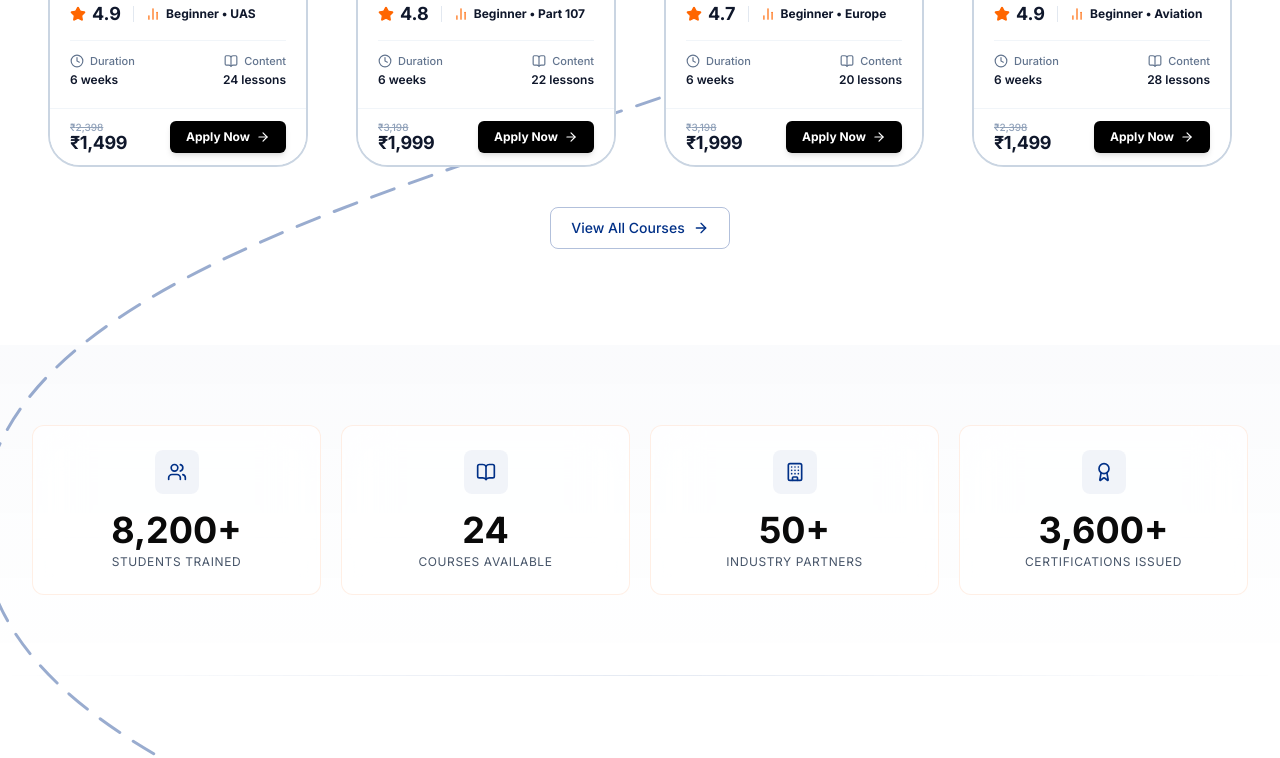
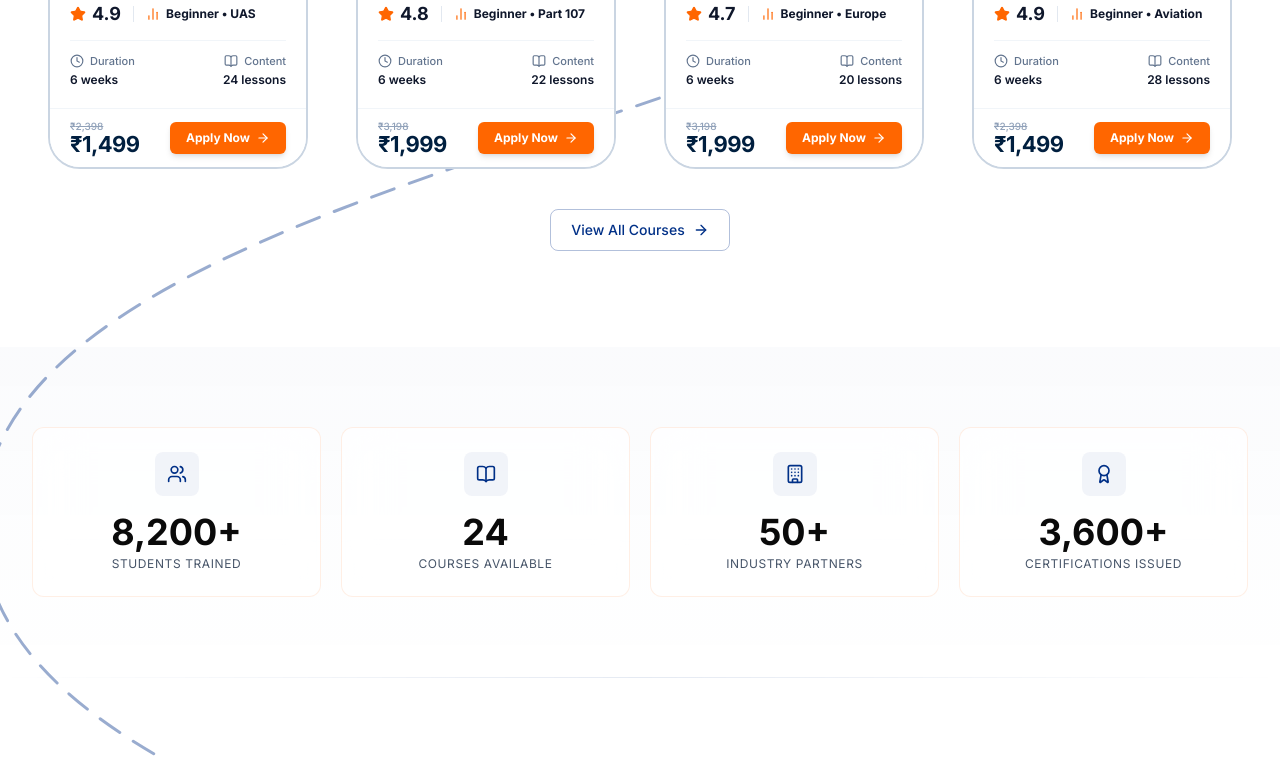
Before and after one commit to Dpweb-cloud/Aerospark2, a Next.js app: page / in a window 1280 px wide. Shown: the part 1320-2078 px from the top of the page. Built offline with nearby package versions, Linux system fonts and the light colour scheme.

Commit message:
update button changes

```diff
--- a/src/app/academy/page.tsx
+++ b/src/app/academy/page.tsx
@@ -334,11 +334,11 @@ export default function AcademyPage() {
                         <div className="relative z-10 px-5 py-3 flex items-center justify-between bg-white shrink-0 border-t border-slate-100 mt-auto">
                           <div className="flex flex-col">
                             <span className="text-[10px] text-slate-400 line-through font-medium leading-none mb-0.5">₹{Math.floor(course.price * 1.6).toLocaleString()}</span>
-                            <span className="text-[18px] font-bold text-slate-900 tracking-tight leading-none">₹{course.price.toLocaleString()}</span>
+                            <span className="text-[22px] font-bold text-[#001f3f] tracking-tight leading-none">₹{course.price.toLocaleString()}</span>
                           </div>
                           <button
                             onClick={(e) => handleApplyClick(e, course.id)}
-                            className="relative overflow-hidden bg-black text-white hover:bg-neutral-800 px-4 py-2 rounded-md text-xs font-bold transition-all shadow-md flex items-center justify-center min-w-[110px] gap-2"
+                            className="relative overflow-hidden bg-[#FF6600] text-white hover:bg-[#e65c00] px-4 py-2 rounded-md text-xs font-bold transition-all shadow-md flex items-center justify-center min-w-[110px] gap-2"
                           >
                             <span className={animatingCard === course.id ? "opacity-0" : "flex items-center gap-1.5"}>
                               Apply Now <ArrowRight className="w-3.5 h-3.5" />
--- a/src/components/home/sections.tsx
+++ b/src/components/home/sections.tsx
@@ -144,11 +144,11 @@ export function FeaturedCourses() {
                 <div className="relative z-10 px-5 py-3 flex items-center justify-between bg-white shrink-0 border-t border-slate-100 mt-auto">
                   <div className="flex flex-col">
                     <span className="text-[10px] text-slate-400 line-through font-medium leading-none mb-0.5">₹{Math.floor(course.price * 1.6).toLocaleString()}</span>
-                    <span className="text-[18px] font-bold text-slate-900 tracking-tight leading-none">₹{course.price.toLocaleString()}</span>
+                    <span className="text-[22px] font-bold text-[#001f3f] tracking-tight leading-none">₹{course.price.toLocaleString()}</span>
                   </div>
                   <button
                     onClick={(e) => handleApplyClick(e, course.id)}
-                    className="relative overflow-hidden bg-black text-white hover:bg-neutral-800 px-4 py-2 rounded-md text-xs font-bold transition-all shadow-md flex items-center justify-center min-w-[110px] gap-2"
+                    className="relative overflow-hidden bg-[#FF6600] text-white hover:bg-[#e65c00] px-4 py-2 rounded-md text-xs font-bold transition-all shadow-md flex items-center justify-center min-w-[110px] gap-2"
                   >
                     <span className={animatingCard === course.id ? "opacity-0" : "flex items-center gap-1.5"}>
                       Apply Now <ArrowRight className="w-3.5 h-3.5" />
```
